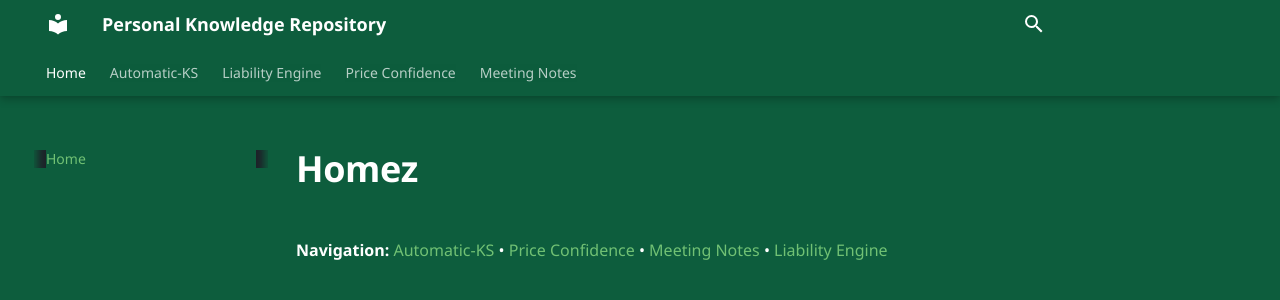
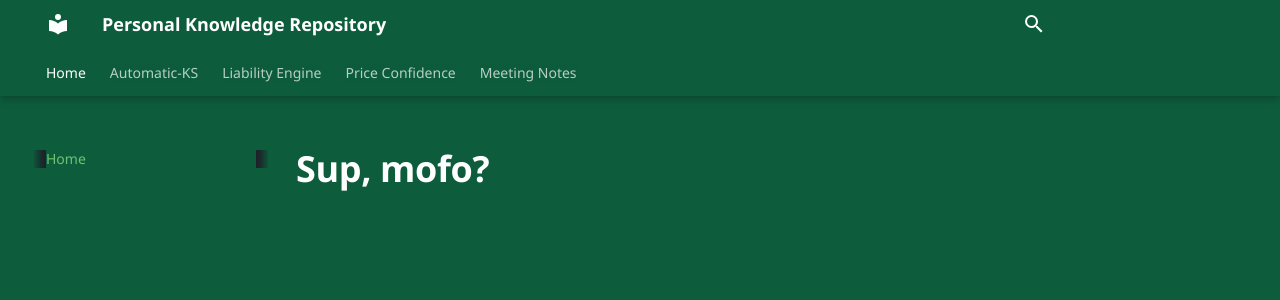
Before and after one commit to MiguelGomes2/pages-mgomes, an MkDocs documentation site: the page built from docs/index.md, in a window 1280 px wide. Shown: the top 300 px of the page. Built offline with MkDocs 1.6.1 and Material for MkDocs 9.7.7, drawn with Linux system fonts in a browser that asks for light colours; some web fonts are replaced.

Commit message:
Update index.md

```diff
--- a/docs/index.md
+++ b/docs/index.md
@@ -1,3 +1 @@
-# Homez
-
-**Navigation:** [Automatic-KS](/pages-mgomes/automaticks/) • [Price Confidence](/pages-mgomes/price-confidence/) • [Meeting Notes](/pages-mgomes/meeting-notes/) • [Liability Engine](/pages-mgomes/liabilityengine/)
+# Sup, mofo?
```
